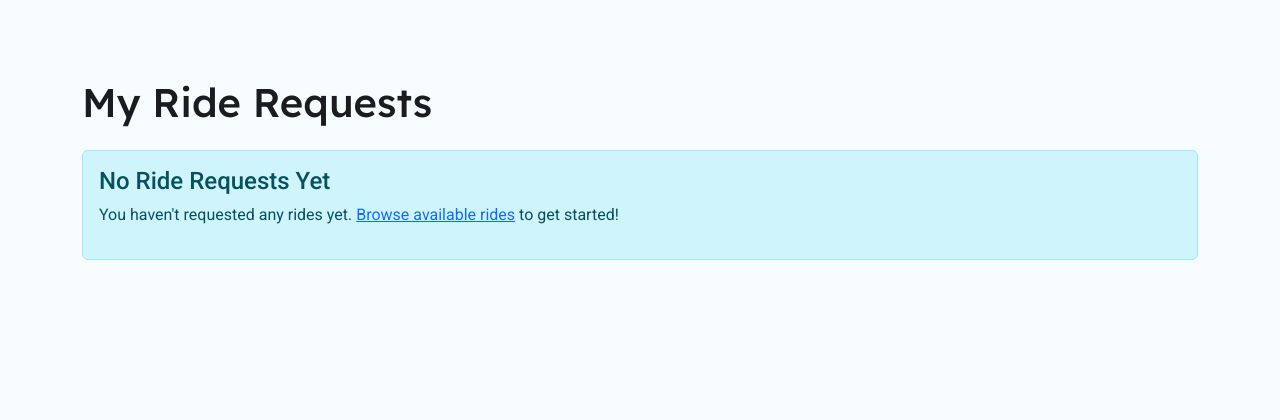
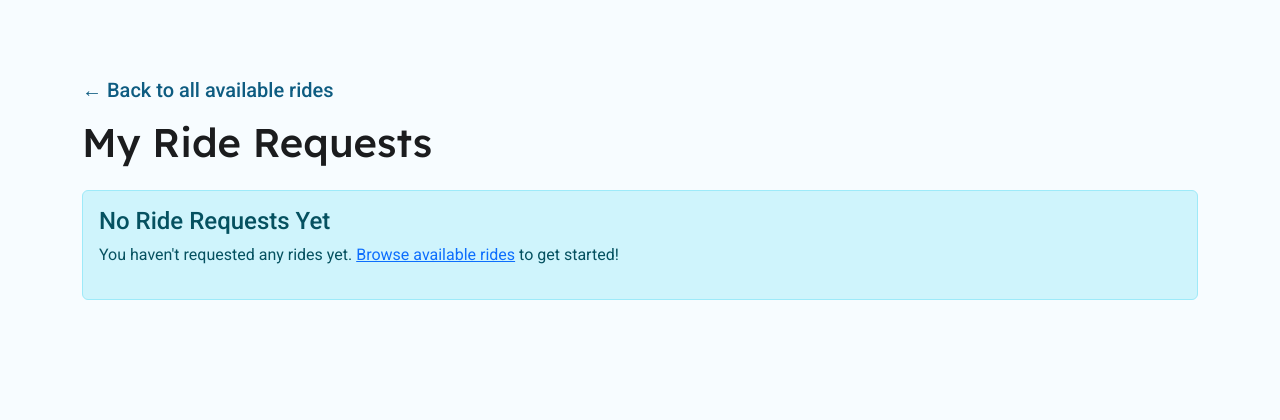
Before and after one commit to wouter-codes/scoot, a Django app: page /my-ride-requests/ in a window 1280 px wide. Shown: the part 76-496 px from the top of the page. Run offline with Django 5.2, Linux system fonts and the light colour scheme; the visitor is signed in with stand-in values (Sample User, id 1); data that the repository does not hold is empty; some libraries are stand-ins or nearby versions; some web fonts are replaced.

Commit message:
Add back link and styling on ride requests

```diff
--- a/rides/templates/rides/my_ride_requests.html
+++ b/rides/templates/rides/my_ride_requests.html
@@ -2,6 +2,11 @@
 <div class="container my-5">
     <div class="row">
         <div class="col-12">
+            <h5 class="mb-3">
+                <a href="{% url 'index' %}" class="text-decoration-none">
+                    &larr; Back to all available rides
+                </a>
+            </h5>
             <h1 class="mb-4">My Ride Requests</h1>
 
             {% if ride_requests %}
--- a/static/css/style.css
+++ b/static/css/style.css
@@ -100,6 +100,15 @@ select:focus {
     opacity: 0.5;
 }
 
+/* Back link styling */
+.text-decoration-none {
+    color: var(--background-color-tertiary);
+}
+
+.text-decoration-none:hover {
+    color: var(--background-color-quaternary);
+}
+
 /* FOOTER */
 .footer {
     background-color: var(--background-color-tertiary);
```
